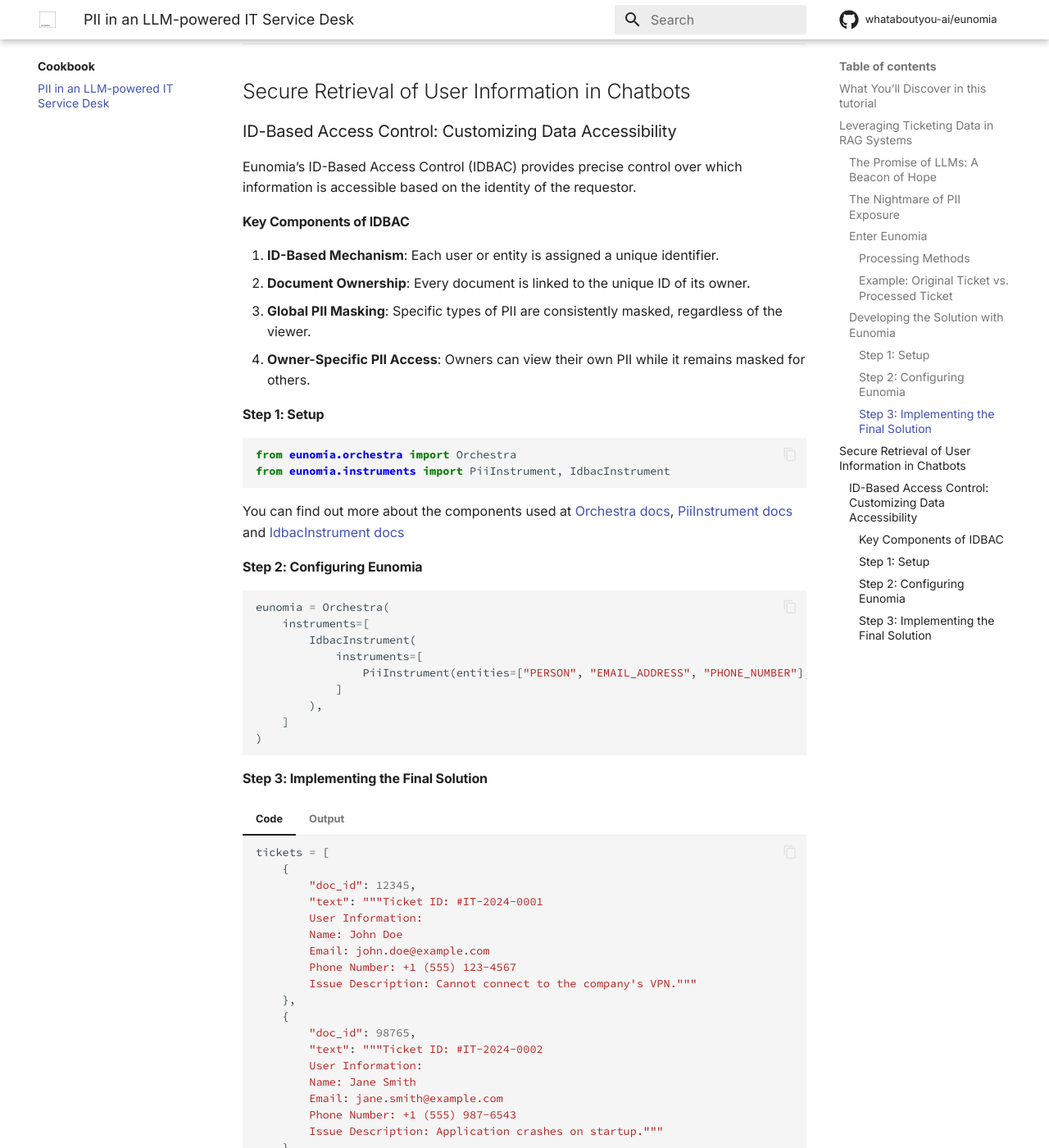
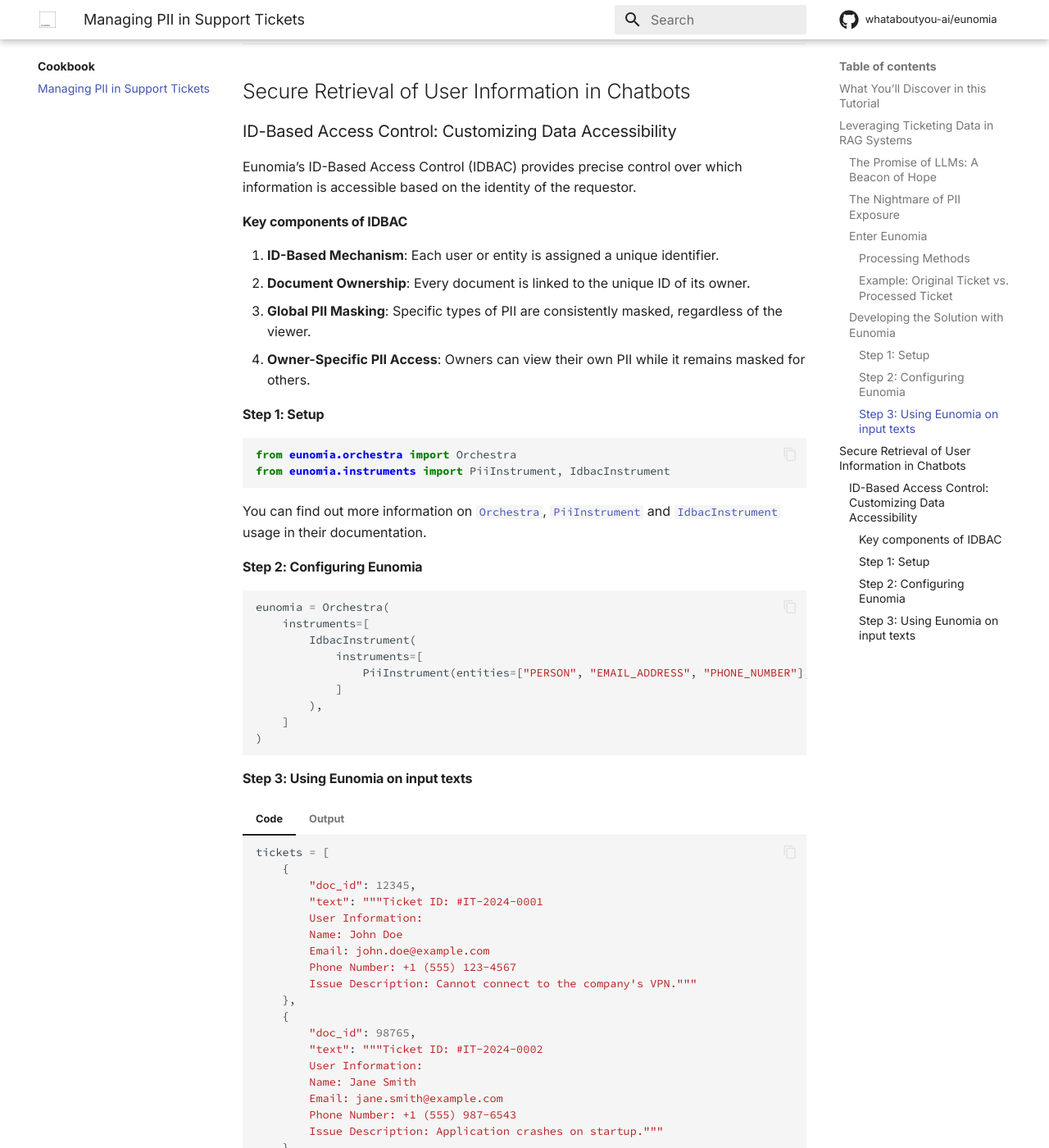
Before and after one commit to whataboutyou-ai/eunomia, an MkDocs documentation site: the page built from docs/cookbook/pii_tutorial.md, in a window 1280 px wide and 1400 px high, scrolled down 3503 px. Shown: the whole window at 82% size. Built offline with MkDocs 1.6.1 and Material for MkDocs 9.7.7, drawn with Linux system fonts in a browser that asks for light colours; comment, search, counter and statistics services are not loaded; some of the changed text lies outside the part shown.

Commit message:
Final tweaks to PII tutorial

````diff
--- a/docs/cookbook/pii_tutorial.md
+++ b/docs/cookbook/pii_tutorial.md
@@ -1,6 +1,6 @@
 In this tutorial, we’ll explore practical, real-world applications of Eunomia, focusing specifically on Personal Identifiable Information (PII). We’ll discuss how Eunomia’s capabilities and built-in tools for PII management enable new and innovative use cases.
 
-## What You’ll Discover in this tutorial
+## What You’ll Discover in this Tutorial
 
 1. **Leveraging Ticketing Data in RAG Systems**
    How Eunomia enables ticketing data to be safely used as a knowledge source in Retrieval-Augmented Generation (RAG) systems.
@@ -65,13 +65,14 @@
 
 #### Step 1: Setup
 
-To begin, ensure that Eunomia is installed by following the [installation guide](../get_started/installation.md). Then, import the necessary components in your script:
+To begin, ensure that Eunomia is installed by following the [installation documentation](../get_started/installation.md). Then, import the necessary components in your script:
 
 ```python
 from eunomia.orchestra import Orchestra
 from eunomia.instruments import PiiInstrument
 ```
-You can find out more about the components used at [Orchestra docs](../api/orchestra.md) and [PiiInstrument docs](../api/instruments/pii_instrument.md)
+
+You can find out more information on [`Orchestra`](../api/orchestra.md) and [`PiiInstrument`](../api/instruments/pii_instrument.md) usage in their documentation.
 
 #### Step 2: Configuring Eunomia
 
@@ -89,7 +90,7 @@
 )
 ```
 
-#### Step 3: Implementing the Final Solution
+#### Step 3: Using Eunomia on input texts
 
 Finally, use the following code to clean PII information from the tickets:
 === "Code"
@@ -148,7 +149,7 @@
 
 Eunomia’s ID-Based Access Control (IDBAC) provides precise control over which information is accessible based on the identity of the requestor.
 
-#### Key Components of IDBAC
+#### Key components of IDBAC
 
 1. **ID-Based Mechanism**: Each user or entity is assigned a unique identifier.
 2. **Document Ownership**: Every document is linked to the unique ID of its owner.
@@ -162,7 +163,7 @@
 from eunomia.instruments import PiiInstrument, IdbacInstrument
 ```
 
-You can find out more about the components used at [Orchestra docs](../api/orchestra.md), [PiiInstrument docs](../api/instruments/pii_instrument.md) and [IdbacInstrument docs](../api/instruments/idbac_instrument.md)
+You can find out more information on [`Orchestra`](../api/orchestra.md), [`PiiInstrument`](../api/instruments/pii_instrument.md) and [`IdbacInstrument`](../api/instruments/idbac_instrument.md) usage in their documentation.
 
 #### Step 2: Configuring Eunomia
 
@@ -178,8 +179,7 @@
 )
 ```
 
-#### Step 3: Implementing the Final Solution
-
+#### Step 3: Using Eunomia on input texts
 
 === "Code"
     ```python
--- a/mkdocs.yml
+++ b/mkdocs.yml
@@ -80,7 +80,7 @@
       - IDBAC Instrument: api/instruments/idbac_instrument.md
   - Cookbook:
     - cookbook/index.md
-    - PII in an LLM-powered IT Service Desk: cookbook/pii_tutorial.md
+    - Managing PII in Support Tickets: cookbook/pii_tutorial.md
   - Community:
     - community/index.md
     - How to Contribute: community/contribute.md
````
Also changed, not shown: docs/cookbook/index.md (+4 -4 lines).
